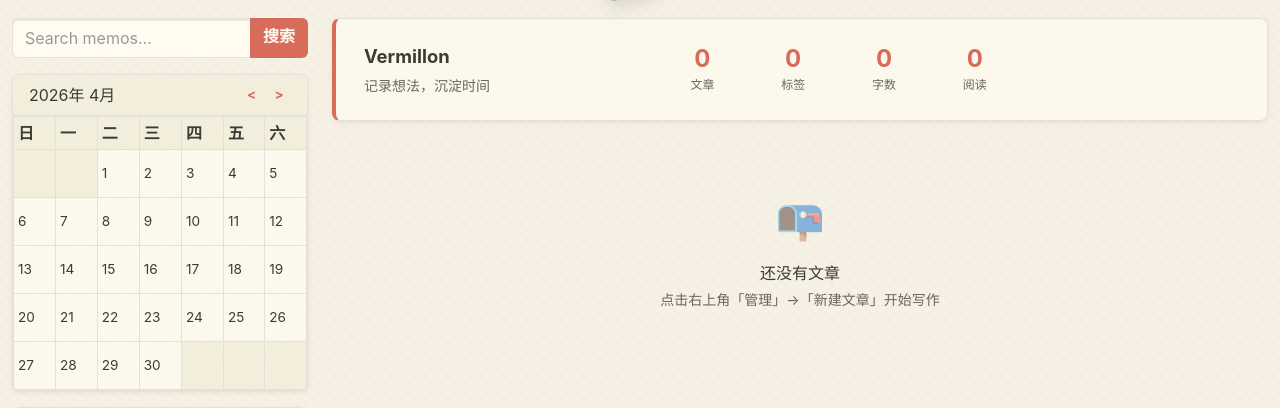
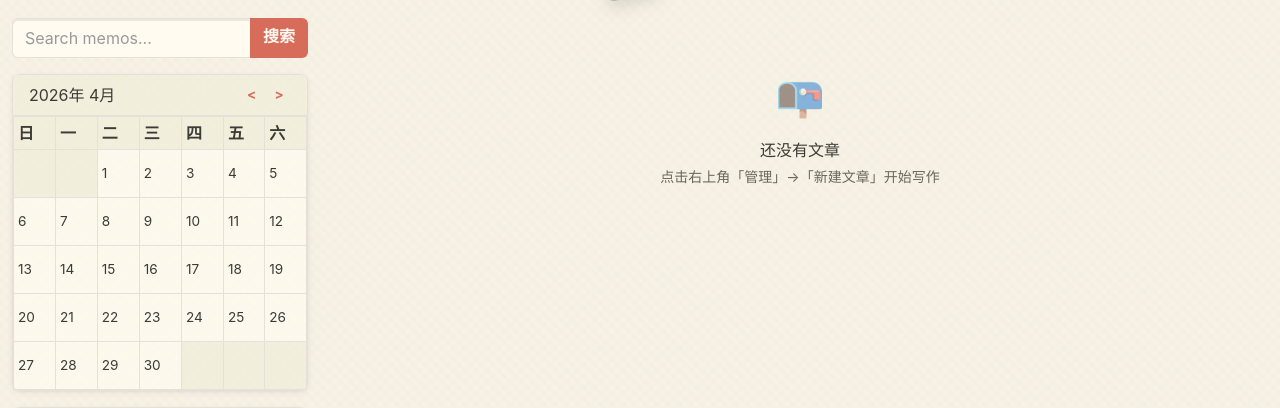
Before and after one commit to ifdog/Vermillon, a Flask app: page / in a window 1280 px wide. Shown: the part 71-479 px from the top of the page. Run offline with Flask 3, Linux system fonts and the light colour scheme; data comes from the database, SQL or seed files in the repository; data that the repository does not hold is empty; some libraries are stand-ins or nearby versions.

Commit message:
feat: timeline axis with date badges and cover images; remove hero banner

```diff
--- a/static/css/style.css
+++ b/static/css/style.css
@@ -848,12 +848,12 @@ body > .container-fluid {
 /* ========== Timeline Axis ========== */
 .timeline-wrap {
     position: relative;
-    padding-left: 60px;
+    padding-left: 68px;
 }
 
 .timeline-axis {
     position: absolute;
-    left: 21px;
+    left: 26px;
     top: 0;
     bottom: 0;
     width: 2px;
@@ -863,8 +863,8 @@ body > .container-fluid {
 
 .timeline-node {
     position: absolute;
-    left: -40px;
-    top: 20px;
+    left: -44px;
+    top: 46px;
     width: 12px;
     height: 12px;
     border-radius: 50%;
@@ -894,9 +894,9 @@ body > .container-fluid {
 /* ========== Date Badge ========== */
 .date-badge {
     position: absolute;
-    left: -54px;
+    left: -64px;
     top: 12px;
-    width: 44px;
+    width: 52px;
     text-align: right;
     line-height: 1.15;
     pointer-events: none;
--- a/static/js/app.js
+++ b/static/js/app.js
@@ -40,7 +40,6 @@ document.addEventListener('DOMContentLoaded', async () => {
     initPaperTrail();
 
     await checkAuth();
-    loadHeroBanner();
     loadMemos(true);
     loadCalendar(state.calendarYear, state.calendarMonth);
     loadTags();
@@ -248,7 +247,6 @@ async function loadMemos(reset) {
     }
 
     updateFilterBar();
-    loadHeroBanner();
 }
 
 function updateFilterBar() {
--- a/templates/index.html
+++ b/templates/index.html
@@ -82,38 +82,6 @@
                     <button type="button" class="btn-close" id="clearFilter" aria-label="Close"></button>
                 </div>
 
-                <div id="heroBanner" class="hero-banner">
-                    <div class="row align-items-center g-3">
-                        <div class="col-md-4">
-                            <div class="hero-title">{{ site_title }}</div>
-                            <div class="hero-desc">记录想法，沉淀时间</div>
-                        </div>
-                        <div class="col-md-5">
-                            <div class="row g-2">
-                                <div class="col-3 hero-stat">
-                                    <div class="hero-stat-value" id="heroMemoCount">0</div>
-                                    <div class="hero-stat-label">文章</div>
-                                </div>
-                                <div class="col-3 hero-stat">
-                                    <div class="hero-stat-value" id="heroTagCount">0</div>
-                                    <div class="hero-stat-label">标签</div>
-                                </div>
-                                <div class="col-3 hero-stat">
-                                    <div class="hero-stat-value" id="heroWordCount">0</div>
-                                    <div class="hero-stat-label">字数</div>
-                                </div>
-                                <div class="col-3 hero-stat">
-                                    <div class="hero-stat-value" id="heroReadCount">0</div>
-                                    <div class="hero-stat-label">阅读</div>
-                                </div>
-                            </div>
-                        </div>
-                        <div class="col-md-3">
-                            <div class="hero-updated" id="heroUpdated"></div>
-                        </div>
-                    </div>
-                </div>
-
                 <div id="timeline" class="d-flex flex-column gap-3"></div>
                 <div id="loadMoreBox" class="text-center mt-4">
                     <button id="loadMoreBtn" class="btn btn-paper">加载更多</button>
```
Also changed, not shown: 1 other file.
